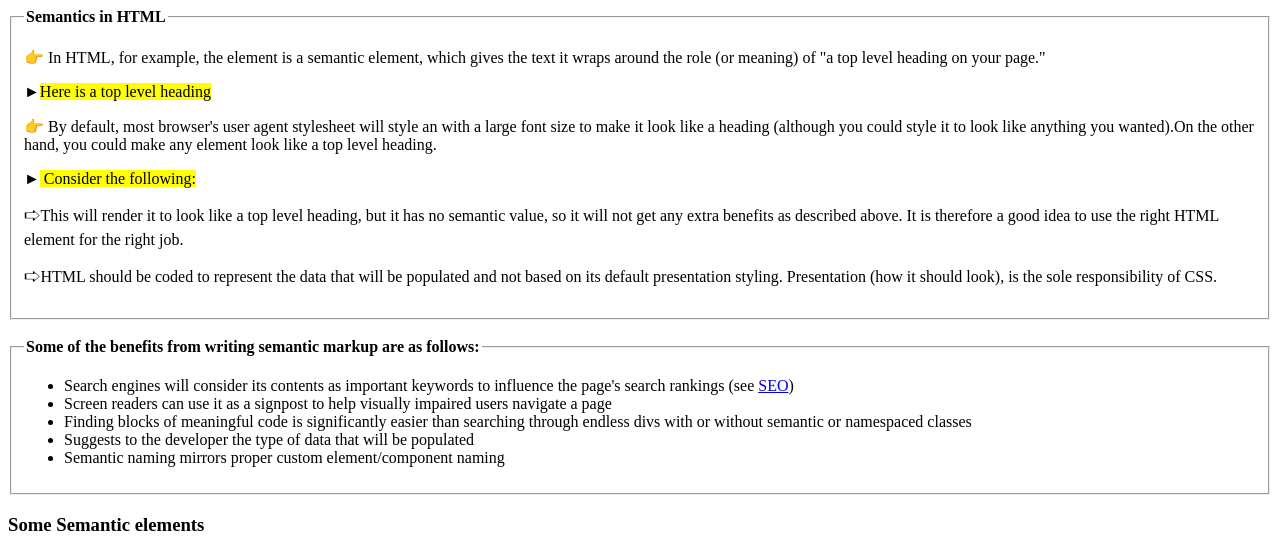
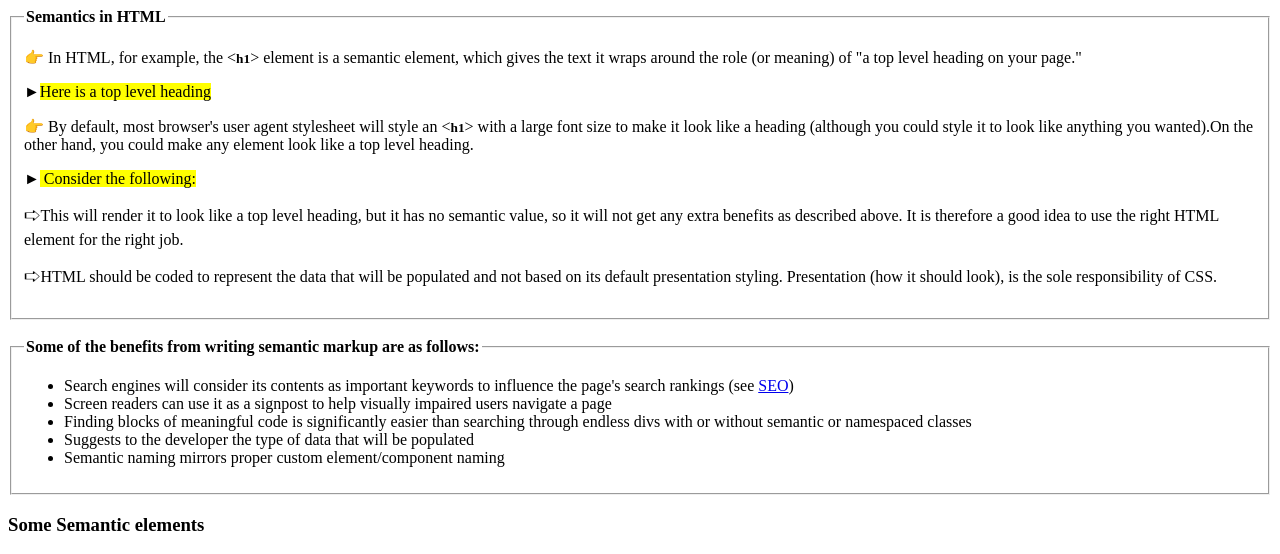
Before and after one commit to LATIFGG/Semantics_in_HTML, a plain HTML site: page index.html in a window 1280 px wide. Shown: the top 554 px of the page. Drawn offline with Linux system fonts and the light colour scheme.

Commit message:
h1 etiketi small tagi ile cozüldü

```diff
--- a/index.html
+++ b/index.html
@@ -9,9 +9,9 @@
 <body>
     <fieldset>
         <legend><b>Semantics in HTML</b></legend>
-        <p>&#128073 In HTML, for example, the <h7> element is a semantic element, which gives the text it wraps around the role (or meaning) of "a top level heading on your page."</p>
+        <p>&#128073 In HTML, for example, the <<small><b>h1</b></small>> element is a semantic element, which gives the text it wraps around the role (or meaning) of "a top level heading on your page."</p>
         <p>&#9658;<span style="background-color:yellow;">Here is a top level heading</span></p>
-        <p>&#128073 By default, most browser's user agent stylesheet will style an <h7> with a large font size to make it look like a heading (although you could style it to look like anything you wanted).On the other hand, you could make any element look like a top level heading.</p>
+        <p>&#128073 By default, most browser's user agent stylesheet will style an <<small><b>h1</b></small>> with a large font size to make it look like a heading (although you could style it to look like anything you wanted).On the other hand, you could make any element look like a top level heading.</p>
         <p>&#9658;<span style="background-color:yellow;"> Consider the following:</span></p>
         <p>&#129191;This will render it to look like a top level heading, but it has no semantic value, so it will not get any extra benefits as described above. It is therefore a good idea to use the right HTML element for the right job.</p>
         <p>&#129191;HTML should be coded to represent the data that will be populated and not based on its default presentation styling. Presentation (how it should look), is the sole responsibility of CSS.</p>
@@ -44,7 +44,7 @@
             <tr>
                 <td>footer</td>
                 <td>header</td>
-                <td><span style="background-color:yellow;">mark</span></td>
+                <td><mark>mark</mark></td>
                 <td>main</td>
                 <td>em</td>
                 <td>nav</td>
```
